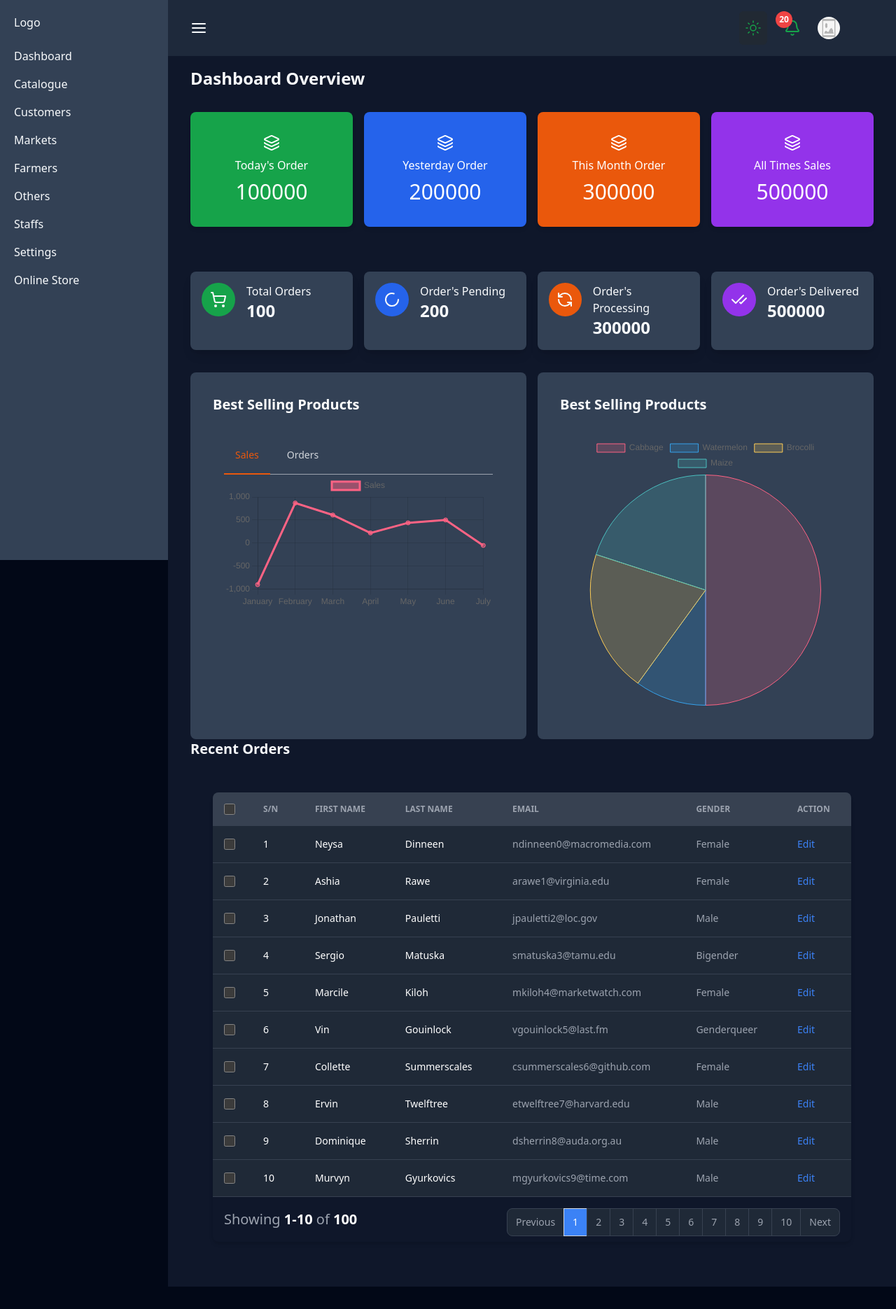
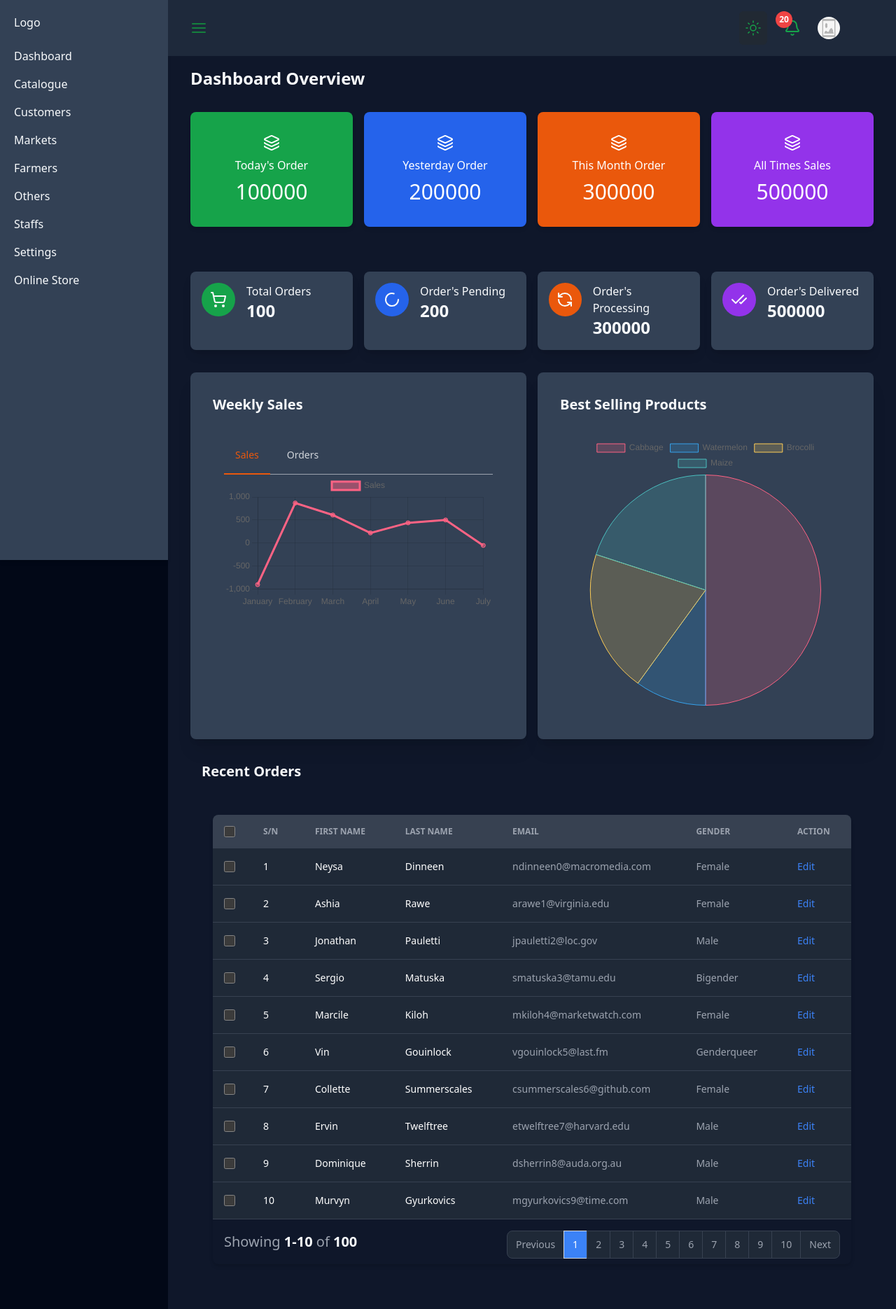
Before and after one commit to AdelekeOfAfrica/ecommerce-typescript, a Next.js app: page /dashboard in a window 1280 px wide. Shown: the whole page at 70% size. Before the commit the page ends 1838 px from the top, so only its background shows below. Built offline with nearby package versions, Linux system fonts and the light colour scheme.

Commit message:
added dark mode to all section of the dashboard

```diff
--- a/components/backoffice/BestSellingProductsChart.jsx
+++ b/components/backoffice/BestSellingProductsChart.jsx
@@ -31,8 +31,8 @@ export default function BestSellingProductsChart() {
     ],
   };
   return (
-    <div className="bg-slate-700 p-8 rounded-lg">
-       <h2 className="text-xl font-bold mb-4">Best Selling Products</h2>
+    <div className="dark:bg-slate-700 bg-slate-50 p-8 rounded-lg shadow-xl">
+       <h2 className="text-xl font-bold mb-4 text-slate-800 dark:text-slate-50">Best Selling Products</h2>
        {/* charts */}
        <div className="p-4">
         <Pie data={data} />
--- a/components/backoffice/CustomDataTable.jsx
+++ b/components/backoffice/CustomDataTable.jsx
@@ -15,8 +15,9 @@ export default function CustomDataTable() {
   const itemStartIndex =startIndex + 1;
   const itemEndIndex = Math.min(startIndex + PAGE_SIZE, data.length);
   return (
-    <div className="">
-        <h2 className="text-xl font-bold mb-4">Recent Orders</h2>
+    <div className="mt-8">
+        <h2 className="text-xl font-bold mb-4 text-slate-800 dark:text-slate-50 px-4
+        ">Recent Orders</h2>
         {/* table */}
 
 
@@ -92,7 +93,7 @@ export default function CustomDataTable() {
                 </tbody>
             </table>
             <nav className="flex items-center flex-column flex-wrap md:flex-row justify-between p-4" aria-label="Table navigation">
-                <span className="text-xl font-normal text-gray-500 dark:text-gray-400 mb-4 md:mb-0 block w-full md:inline md:w-auto">Showing <span className="font-semibold text-gray-50 dark:text-white">{itemStartIndex}-{itemEndIndex}</span> of <span className="font-semibold text-gray-50 dark:text-white">{data.length}</span></span>
+                <span className="text-xl font-normal text-gray-500 dark:text-gray-400 mb-4 md:mb-0 block w-full md:inline md:w-auto">Showing <span className="text-xl font-bold mb-4 text-slate-800 dark:text-slate-50">{itemStartIndex}-{itemEndIndex}</span> of <span className="text-xl font-bold mb-4 text-slate-800 dark:text-slate-50">{data.length}</span></span>
                 <ul className="inline-flex -space-x-px rtl:space-x-reverse text-sm h-8">
                     <li>
                         <button onClick={()=>setCurrentPage(currentPage - 1)}
--- a/components/backoffice/Navbar.jsx
+++ b/components/backoffice/Navbar.jsx
@@ -13,11 +13,11 @@ import ThemeSwitcher from '@/components/ThemeSwitcher.jsx'
 
 export default function Navbar() {
   return (
-    <div className="flex items-center justify-between bg-slate-800 text-slate-50
+    <div className="flex items-center justify-between bg-white dark:bg-slate-800  text-slate-50
      h-20 px-8 py-8 fixed top-0 left-60 right-0 w-full z-50 pr-[20em]">
 
       {/* icons */}
-      <button><AlignJustify size={24} /></button>
+      <button className="text-green-700 dark:text-white-500"><AlignJustify size={24} /></button>
 
       {/* 3 icons */}
       <div className="flex space-x-3">
--- a/components/backoffice/Sidebar.jsx
+++ b/components/backoffice/Sidebar.jsx
@@ -4,7 +4,7 @@ import Link from 'next/link';
 
 export default function Sidebar() {
   return (
-    <div className="bg-slate-700 space-y-6 w-60 h-screen text-slate-50 p-5 fixed left-0 top-0">
+    <div className="dark:bg-slate-700 bg-slate-50 space-y-6 w-60 h-screen text-slate-800 dark:text-slate-50 p-5 fixed left-0 top-0 shadow-md">
 
       <Link className="mb-6" href="#" >
         Logo
--- a/components/backoffice/SmallCard.jsx
+++ b/components/backoffice/SmallCard.jsx
@@ -12,10 +12,10 @@ export default function SmallCard({data}) {
 
     }= data;
   return (
-    <div className="rounded-lg shadow-lg bg-slate-700 p-4">
+    <div className="rounded-lg shadow-lg bg-slate-50 dark:bg-slate-700 p-4 dark:text-slate-50 text-slate-800">
       <div className="flex space-x-4">
         <div className={`w-12 h-12 ${iconBg} rounded-full flex items-center justify-center`}>
-          <Icon className="" />
+          <Icon className="text-slate-50 dark:text-slate-50" />
         </div>
         <div>
           <p className="">{title}</p>
--- a/components/backoffice/WeeklySalesChart.jsx
+++ b/components/backoffice/WeeklySalesChart.jsx
@@ -92,8 +92,8 @@ const tabs = [
   const [chartToDisplay, setChartToDisplay] = useState(tabs[0].type);
 
   return (
-    <div className="bg-slate-700 p-8 rounded-lg text-white">
-      <h2 className="text-xl font-bold mb-4">Best Selling Products</h2>
+    <div className="dark:bg-slate-700 bg-slate-50 p-8 rounded-lg shadow-xl text-white">
+      <h2 className="text-xl font-bold mb-4 text-slate-800 dark:text-slate-50">Weekly Sales</h2>
       <div className="p-4">
         {/* Tabs */}
         <div className="text-sm font-medium text-center text-gray-200 border-b border-gray-400">
@@ -105,7 +105,7 @@ const tabs = [
                   className={`inline-block p-4 border-b-2 rounded-t-lg ${
                     chartToDisplay == tab.type
                       ? "text-orange-600 border-orange-600"
-                      : "text-gray-300 border-transparent hover:text-gray-100 hover:border-gray-100"
+                      : "text-gray-300 border-transparent hover:text-gray-700 hover:border-gray-100 dark:hover:text-gray-100"
                   }`}
                 >
                   {tab.title}
```
